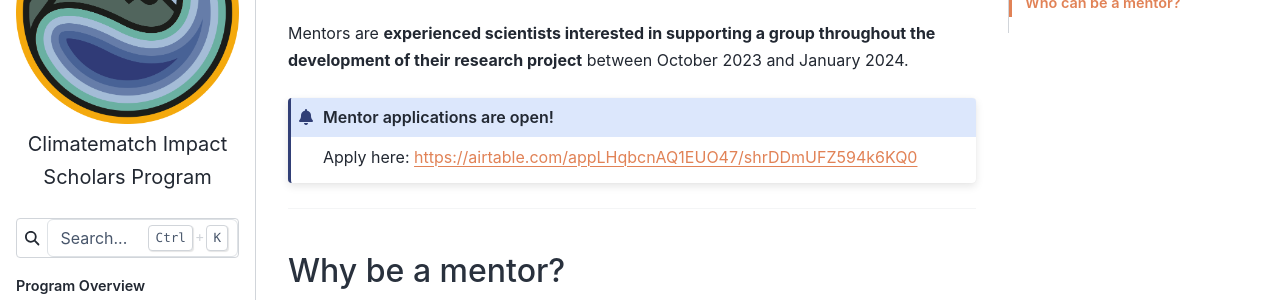
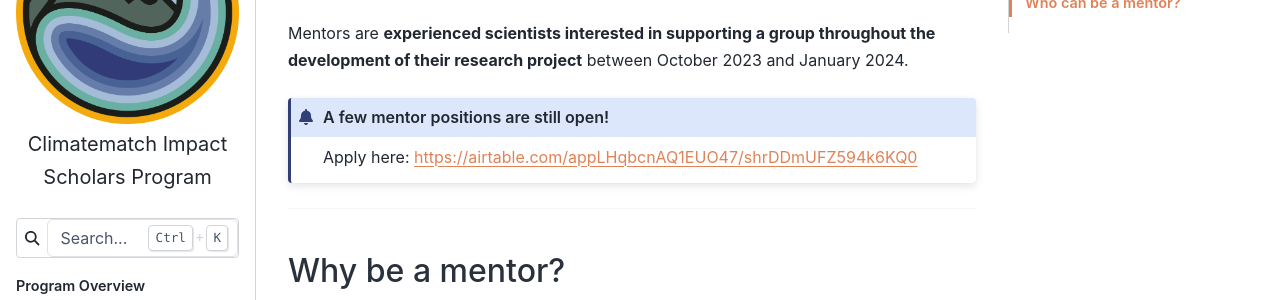
Before and after one commit to zanemit/cisp, a Jupyter Book: the page built from info/mentors.md, in a window 1280 px wide and 900 px high. Shown: the part 289-589 px from the top of the window. Built offline with Jupyter Book 1.0.4 settings and Sphinx 7.4.7 and the Sphinx Book theme 1.1.4, drawn with Linux system fonts in a browser that asks for light colours.

Commit message:
Update workflow

````diff
--- a/info/mentors.md
+++ b/info/mentors.md
@@ -1,7 +1,7 @@
 # Mentors
 Mentors are **experienced scientists interested in supporting a group throughout the development of their research project** between October 2023 and January 2024.
 
-```{admonition} Mentor applications are open!
+```{admonition} A few mentor positions are still open!
 Apply here: https://airtable.com/appLHqbcnAQ1EUO47/shrDDmUFZ594k6KQ0
 ```
 
````
Also changed, not shown: 1 other file.
